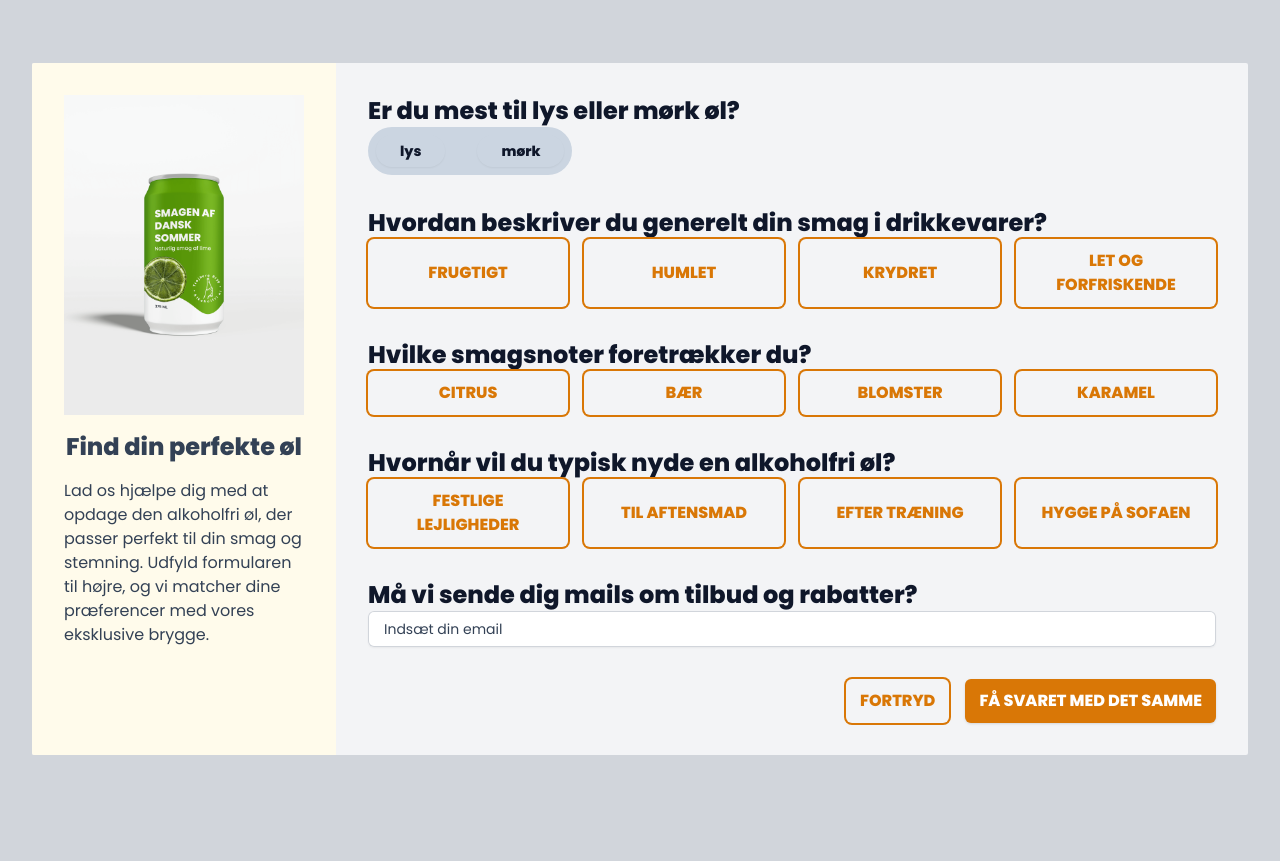
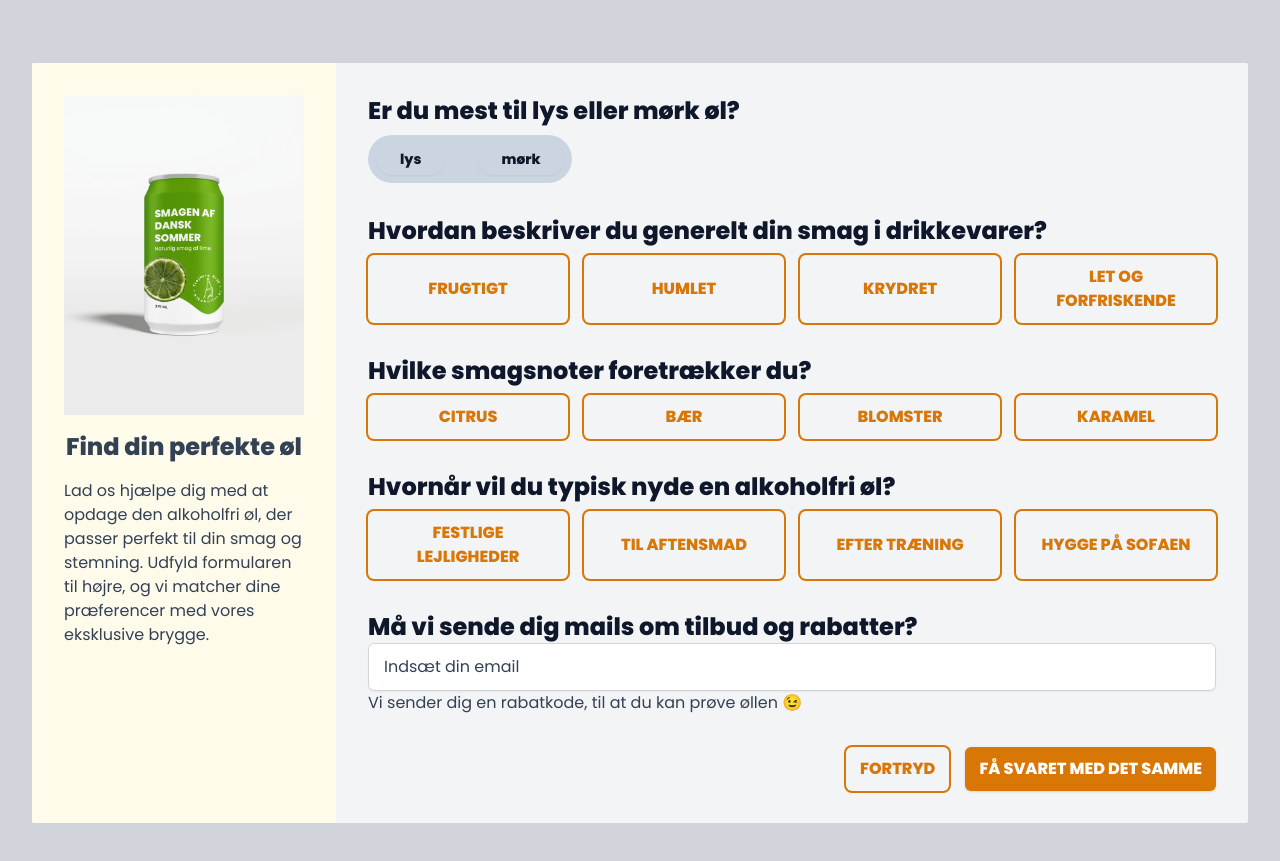
Before and after one commit to daniielp/bryggeri, a Next.js app: page /hvilken-ol-er-du in a window 1280 px wide. Shown: the part 365-1226 px from the top of the page. Built offline with nearby package versions, Linux system fonts and the light colour scheme; a web font is replaced by a local one.

Commit message:
Added whitespace

```diff
--- a/components/BeerForm.tsx
+++ b/components/BeerForm.tsx
@@ -25,28 +25,28 @@ export default function BeerForm({ setIsCompleted }: BeerFormProps) {
         <form onReset={onReset} onSubmit={handleSubmit(onSubmit)} className='col-span-3 p-8 flex flex-col' >
             <div>
                 <Typography className='font-bold' variant="heading" size="medium">Er du mest til lys eller mørk øl?</Typography>
-                <div className='bg-slate-300 rounded-full inline-flex gap-8 justify-between items-center p-2'>
+                <div className='bg-slate-300 rounded-full inline-flex gap-8 justify-between items-center p-2 mt-2'>
                     {beerType.map((type) => <button type="submit" key={type} className={cn('rounded-full px-6 py-1.5 text-sm font-semibold text-slate-900 shadow-sm focus-visible:outline focus-visible:outline-2 focus-visible:outline-offset-2 focus-visible:outline-amber-600', getValues("type") === type ? "bg-gray-100" : "bg-transparent")} onClick={() => setValue("type", type)}>{type}</button>)}
                 </div>
                 {errors.type && <ErrorMessage className="mt-2">{errors.type.message}</ErrorMessage>}
             </div>
             <div className='mt-8'>
                 <Typography className='font-bold' variant="heading" size="medium">Hvordan beskriver du generelt din smag i drikkevarer?</Typography>
-                <div className='flex justify-between gap-4 flex-wrap'>
+                <div className='flex justify-between gap-4 flex-wrap mt-2'>
                     {smagType.map((smag) => <Button className='flex-1' variant={getValues("smag") === smag ? "contained" : "outline"} key={smag} onClick={() => setValue("smag", smag)}>{smag}</Button>)}
                 </div>
                 {errors.smag && <ErrorMessage className="mt-2">{errors.smag.message}</ErrorMessage>}
             </div>
             <div className='mt-8'>
                 <Typography className='font-bold' variant="heading" size="medium">Hvilke smagsnoter foretrækker du?</Typography>
-                <div className='flex justify-between gap-4 flex-wrap'>
+                <div className='flex justify-between gap-4 flex-wrap mt-2'>
                     {smagNote.map((note) => <Button className='flex-1' variant={getValues("smagsnote") === note ? "contained" : "outline"} key={note} onClick={() => setValue("smagsnote", note)}>{note}</Button>)}
                 </div>
                 {errors.smagsnote && <ErrorMessage className="mt-2">{errors.smagsnote.message}</ErrorMessage>}
             </div>
             <div className='mt-8'>
                 <Typography className='font-bold' variant="heading" size="medium">Hvornår vil du typisk nyde en alkoholfri øl?</Typography>
-                <div className='flex justify-between gap-4 flex-wrap'>
+                <div className='flex justify-between gap-4 flex-wrap mt-2'>
                     {anledningType.map((anledning) => <Button className='flex-1' variant={getValues("anledning") === anledning ? "contained" : "outline"} key={anledning} onClick={() => setValue("anledning", anledning)}>{anledning}</Button>)}
                 </div>
                 {errors.anledning && <ErrorMessage className="mt-2">{errors.anledning.message}</ErrorMessage>}
@@ -58,11 +58,12 @@ export default function BeerForm({ setIsCompleted }: BeerFormProps) {
                         {...register("email")}
                         type="email"
                         id="email"
-                        className="block w-full rounded-md border-0 py-1.5 px-4 text-slate-900 shadow-sm ring-1 ring-inset ring-gray-300 placeholder:text-slate-700 focus:ring-2 focus:ring-inset focus:ring-amber-600 sm:text-sm text-base sm:leading-6"
+                        className="block w-full rounded-md border-0 py-3 px-4 text-slate-900 shadow-sm ring-1 ring-inset ring-gray-300 placeholder:text-slate-700 focus:ring-2 focus:ring-inset focus:ring-amber-600 text-base sm:leading-6"
                         placeholder="Indsæt din email"
                     />
                 </div>
                 {errors.email && <ErrorMessage className="mt-2">{errors.email.message}</ErrorMessage>}
+                <Typography variant="paragraph" size="small">Vi sender dig en rabatkode, til at du kan prøve øllen 😉 </Typography>
             </div>
             <div className='mt-8 flex justify-end gap-4'>
                 <Button type="reset" variant="outline">Fortryd</Button>
```
